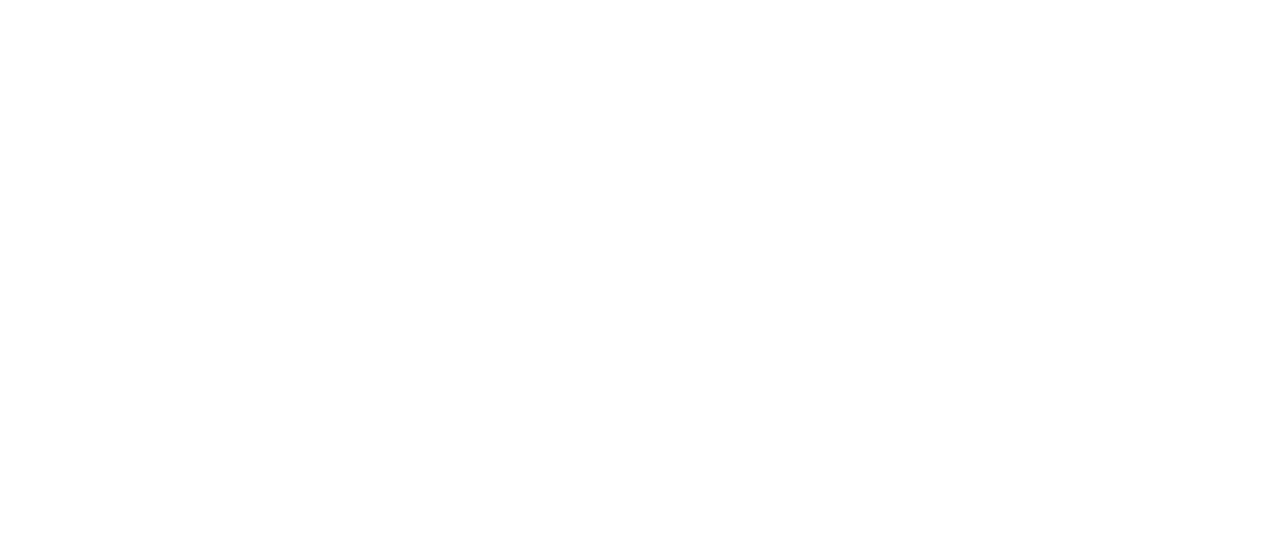
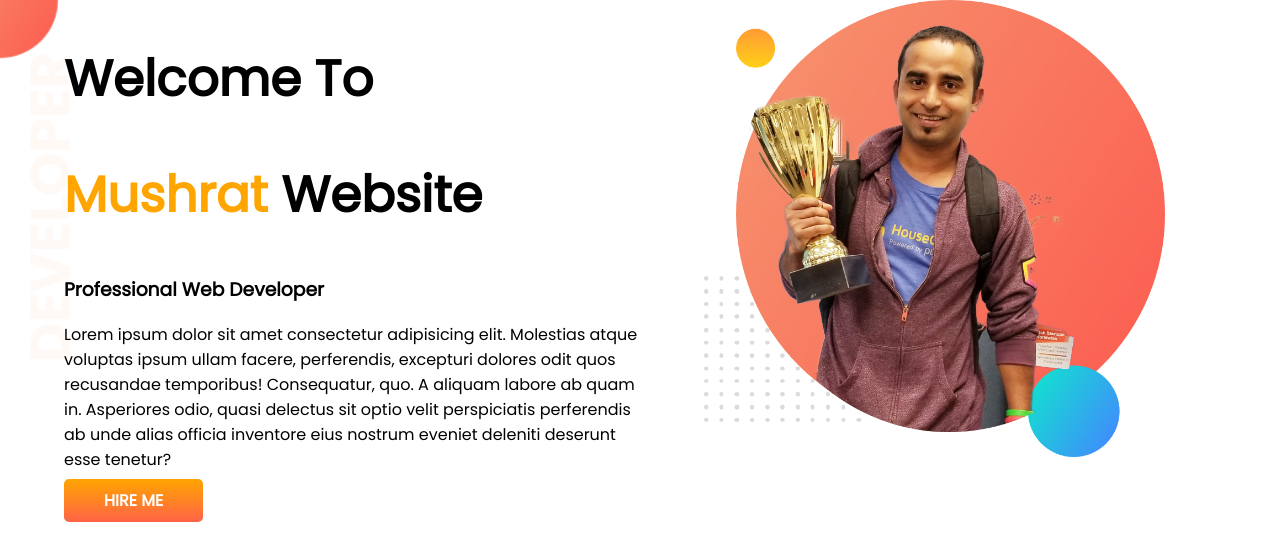
Before and after one commit to mushrat-jahan/My-first-portfolio, a plain HTML site: page index.html in a window 1280 px wide. Drawn offline with Linux system fonts and the light colour scheme.

Commit message:
top banner added

```diff
--- a/index.html
+++ b/index.html
@@ -5,9 +5,26 @@
     <meta http-equiv="X-UA-Compatible" content="IE=edge">
     <meta name="viewport" content="width=device-width, initial-scale=1.0">
     <title>Portfolio</title>
+    <link rel="preconnect" href="https://fonts.googleapis.com">
+    <link rel="preconnect" href="https://fonts.gstatic.com" crossorigin>
+    <link href="https://fonts.googleapis.com/css2?family=Poppins&display=swap" rel="stylesheet">
     <link rel="stylesheet" href="style.css">
 </head>
 <body>
-
+    <section class="top-banner">
+        <div class="half-width">
+            <h1>Welcome To</h1>
+            <h1><span class="add-color">Mushrat</span> Website</h1>
+            <h3>Professional Web Developer</h3>
+            <p>Lorem ipsum dolor sit amet consectetur adipisicing elit. Molestias atque voluptas ipsum ullam facere,
+                perferendis, excepturi dolores odit quos recusandae temporibus! Consequatur, quo. A aliquam labore ab quam
+                in. Asperiores odio, quasi delectus sit optio velit perspiciatis perferendis ab unde alias officia inventore
+                eius nostrum eveniet deleniti deserunt esse tenetur?</p>
+                <a class="link-button" target="_blank" href="https://www.linkedin.com/in/mushrat-jahan-337759201/">HIRE ME</a>
+        </div>
+        <div class="half-width">
+            <img src="image/jhankar.png" alt="">
+        </div>
+    </section>
 </body>
 </html>
--- a/style.css
+++ b/style.css
@@ -0,0 +1,33 @@
+body {
+    font-family: 'Poppins', sans-serif;
+    margin: 0;
+}
+h1 {
+    font-size: 50px;
+}
+.add-color {
+    color: orange;
+}
+section {
+    display: flex;
+}
+.half-width {
+    width: 50%;
+    padding-left: 5%;
+}
+.half-width img{
+    width: 80%;
+}
+
+.link-button{
+    text-decoration: none;
+    background-image: linear-gradient(orange, tomato);
+    color: white;
+    font-weight: 700;
+    padding: 10px 40px;
+    border-radius: 5px;
+}
+.top-banner{
+    background-image: url(image/top-banner.png);
+    background-repeat: no-repeat;
+}
```
Also changed, not shown: image/dream-bg.png (added), image/exp-bg.png (added), image/jhankar.png (added), image/jhankar2.png (added), image/my-bg.png (added), image/my-bg2.png (added), image/top-banner.png (added), 7 other files.
